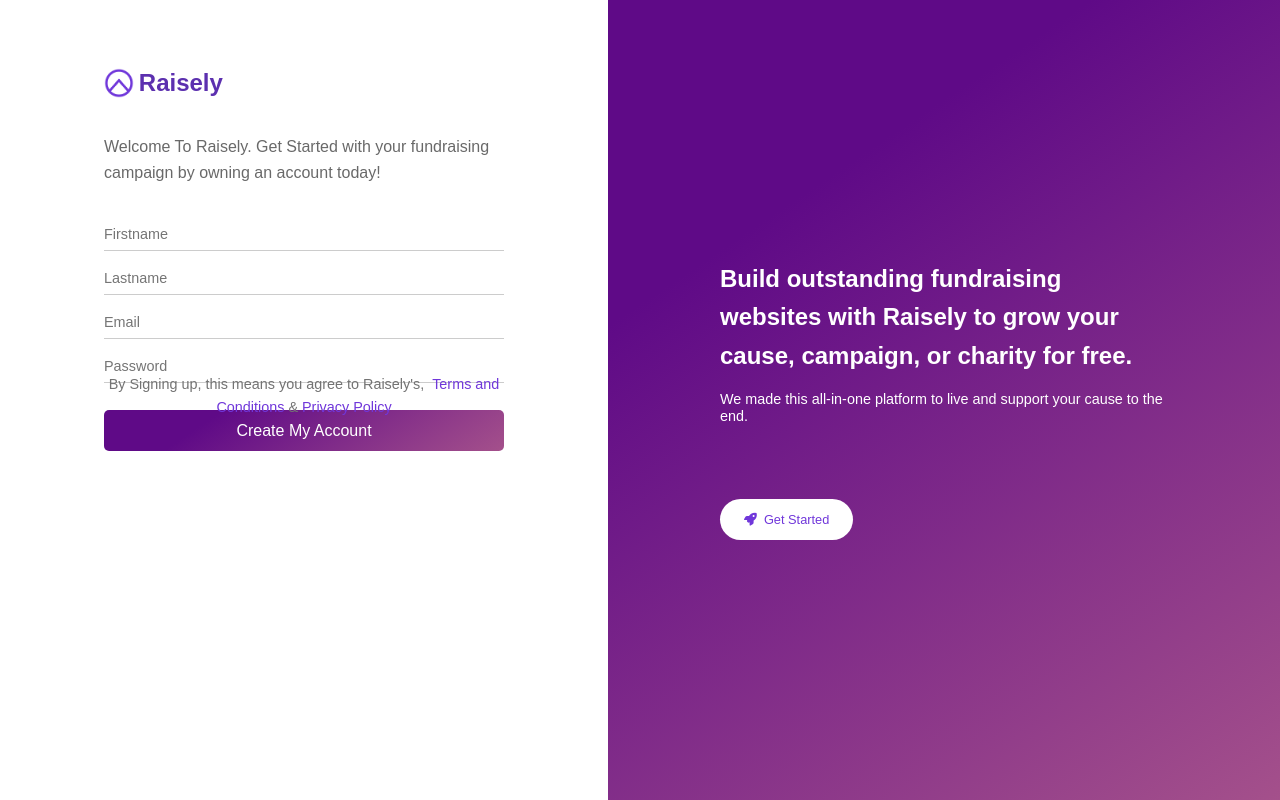
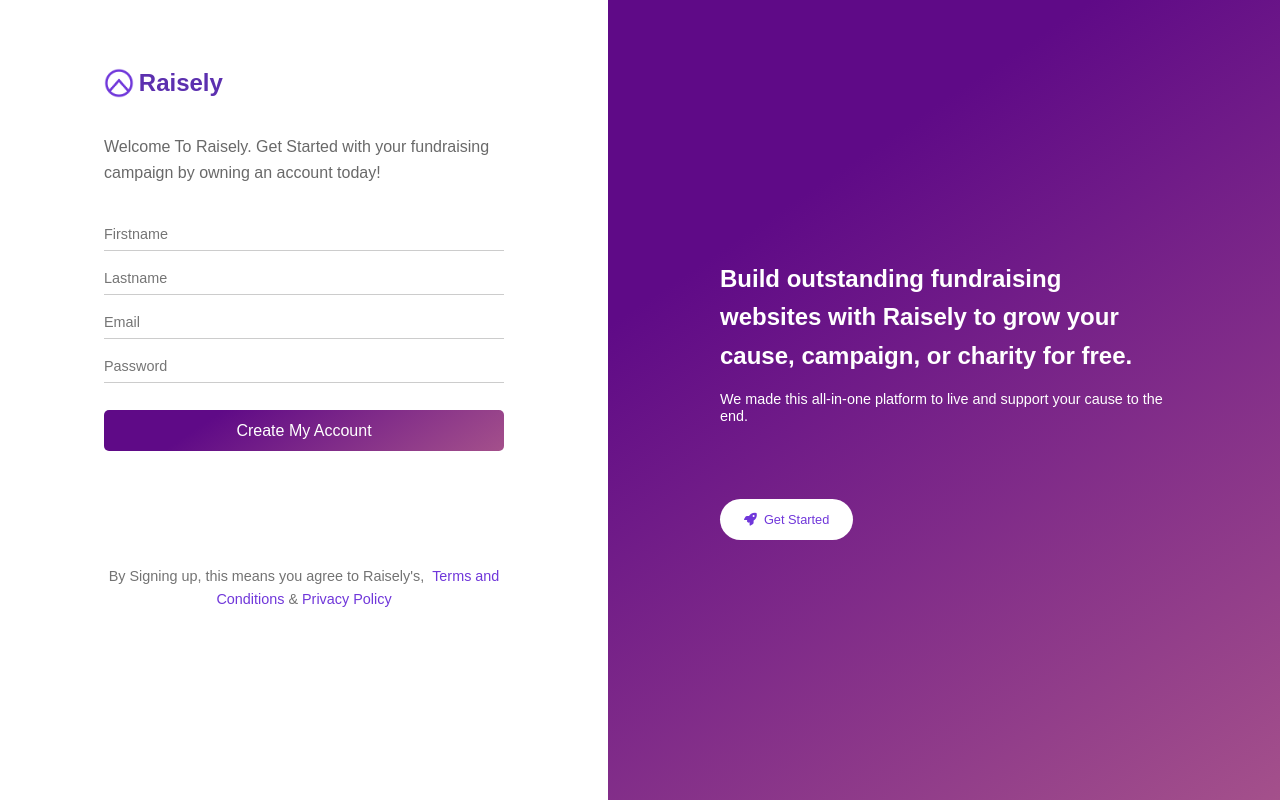
Before and after one commit to stevendaye/raisely-signup, a React (Create React App) app in the folder client/: page / in a window 1280 px wide. Built offline with nearby package versions, Linux system fonts and the light colour scheme.

Commit message:
Re-adjusted Footer positioning

```diff
--- a/client/src/App.css
+++ b/client/src/App.css
@@ -295,7 +295,6 @@ i:hover {
   height: 100vh;
   font-family: Arial, Helvetica, sans-serif;
   margin: 0;
-  overflow: hidden;
 }
 
 /* Form Section */
@@ -303,7 +302,6 @@ i:hover {
   position: relative;
   flex: 2;
   height: 100vh;
-  overflow: hidden;
   padding: 4rem 5rem 0 5rem;
   background: var(--light-color);
 }
@@ -336,7 +334,6 @@ h1.name {
   position: relative;
   flex: 3;
   height: 100vh;
-  overflow: hidden;
   color: var(--light-color);
   background-color: #a4508b;
   background-image: linear-gradient(326deg, #a4508b 0%, #5f0a87 74%);
@@ -429,5 +426,5 @@ footer {
   text-align: center;
   width: 400px;
   margin: 0;
-  bottom: 2rem;
+  bottom: -10rem;
 }
```
